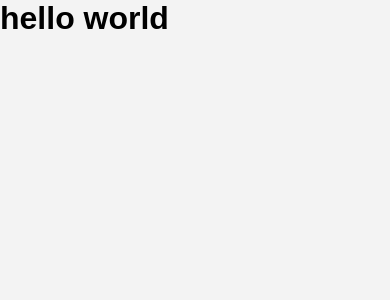
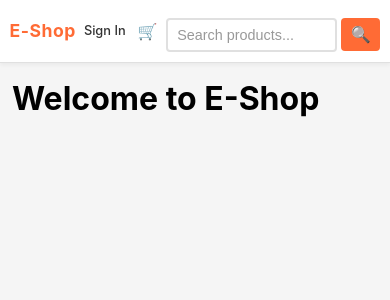
Before and after one commit to Gersam-arch/E-commerce, a React (Create React App) app in the folder client/: page / in a window 390 px wide. Shown: the top 300 px of the page. Built offline with nearby package versions, Linux system fonts and the light colour scheme.

Commit message:
Build Header component — logo, search bar, nav links, cart icon #10 DONE

```diff
--- a/client/package.json
+++ b/client/package.json
@@ -9,6 +9,7 @@
     "@testing-library/user-event": "^13.5.0",
     "react": "^19.2.7",
     "react-dom": "^19.2.7",
+    "react-router-dom": "^7.17.0",
     "react-scripts": "5.0.1",
     "web-vitals": "^2.1.4"
   },
--- a/client/src/App.css
+++ b/client/src/App.css
@@ -5,6 +5,36 @@
 }
 
 body {
-  font-family: Arial, sans-serif;
-  background: #f3f3f3;
+  font-family: -apple-system, BlinkMacSystemFont, 'Segoe UI', 'Roboto', 'Oxygen',
+    'Ubuntu', 'Cantarell', 'Fira Sans', 'Droid Sans', 'Helvetica Neue',
+    sans-serif;
+  -webkit-font-smoothing: antialiased;
+  -moz-osx-font-smoothing: grayscale;
+  background: #f5f5f5;
 }
+
+.app {
+  min-height: 100vh;
+  display: flex;
+  flex-direction: column;
+}
+
+.main-content {
+  flex: 1;
+  max-width: 1200px;
+  width: 100%;
+  margin: 0 auto;
+  padding: 2rem 1rem;
+}
+
+@media (max-width: 768px) {
+  .main-content {
+    padding: 1.5rem 1rem;
+  }
+}
+
+@media (max-width: 480px) {
+  .main-content {
+    padding: 1rem 0.75rem;
+  }
+}
--- a/client/src/App.js
+++ b/client/src/App.js
@@ -1,11 +1,22 @@
 import React from 'react';
+import { BrowserRouter as Router, Routes, Route } from 'react-router-dom';
+import Header from './components/Header';
 import './App.css';
 
 function App() {
   return (
-    <div className="app">
-      <h1>hello world</h1>
-    </div>
+    <Router>
+      <div className="app">
+        <Header />
+        <main className="main-content">
+          <Routes>
+            <Route path="/" element={<h1>Welcome to E-Shop</h1>} />
+            <Route path="/signin" element={<h1>Sign In Page</h1>} />
+            <Route path="/cart" element={<h1>Shopping Cart</h1>} />
+          </Routes>
+        </main>
+      </div>
+    </Router>
   );
 }
 
--- /dev/null
+++ b/client/src/components/Header.css
@@ -0,0 +1,246 @@
+/* Header Container */
+.header {
+  background-color: #ffffff;
+  border-bottom: 1px solid #e0e0e0;
+  position: sticky;
+  top: 0;
+  z-index: 1000;
+  box-shadow: 0 2px 4px rgba(0, 0, 0, 0.05);
+}
+
+.header-container {
+  max-width: 1200px;
+  margin: 0 auto;
+  padding: 1rem;
+  display: flex;
+  align-items: center;
+  justify-content: space-between;
+  gap: 1rem;
+  flex-wrap: wrap;
+}
+
+/* Logo */
+.logo {
+  display: flex;
+  align-items: center;
+  text-decoration: none;
+  flex-shrink: 0;
+  transition: transform 0.2s ease;
+}
+
+.logo:hover {
+  transform: scale(1.05);
+}
+
+.logo-text {
+  font-size: 1.5rem;
+  font-weight: 700;
+  color: #ff6b35;
+  letter-spacing: 0.5px;
+}
+
+/* Search Bar */
+.search-bar {
+  display: flex;
+  align-items: center;
+  flex: 1;
+  min-width: 250px;
+  gap: 0.5rem;
+}
+
+.search-input {
+  width: 100%;
+  padding: 0.625rem 1rem;
+  border: 2px solid #e0e0e0;
+  border-radius: 4px;
+  font-size: 1rem;
+  transition: all 0.3s ease;
+}
+
+.search-input:focus {
+  outline: none;
+  border-color: #ff6b35;
+  box-shadow: 0 0 0 3px rgba(255, 107, 53, 0.1);
+}
+
+.search-input::placeholder {
+  color: #999;
+}
+
+.search-btn {
+  background-color: #ff6b35;
+  border: none;
+  padding: 0.625rem 1rem;
+  border-radius: 4px;
+  cursor: pointer;
+  display: flex;
+  align-items: center;
+  justify-content: center;
+  transition: background-color 0.3s ease;
+  color: white;
+}
+
+.search-btn:hover {
+  background-color: #e55a25;
+}
+
+.search-btn:active {
+  background-color: #d54a15;
+}
+
+.search-icon {
+  font-size: 1.1rem;
+}
+
+/* Navigation Links */
+.nav-links {
+  display: flex;
+  align-items: center;
+  gap: 1.5rem;
+  flex-shrink: 0;
+}
+
+.sign-in-link,
+.cart-link {
+  text-decoration: none;
+  color: #333;
+  font-weight: 500;
+  transition: color 0.3s ease;
+  display: flex;
+  align-items: center;
+  gap: 0.5rem;
+  position: relative;
+  font-size: 0.95rem;
+}
+
+.sign-in-link:hover,
+.cart-link:hover {
+  color: #ff6b35;
+}
+
+.cart-link {
+  font-size: 1.2rem;
+}
+
+.cart-icon {
+  display: flex;
+  align-items: center;
+  font-size: 1.3rem;
+}
+
+/* Cart Badge */
+.cart-badge {
+  position: absolute;
+  top: -8px;
+  right: -12px;
+  background-color: #ff6b35;
+  color: white;
+  border-radius: 50%;
+  width: 20px;
+  height: 20px;
+  display: flex;
+  align-items: center;
+  justify-content: center;
+  font-size: 0.75rem;
+  font-weight: 700;
+}
+
+/* Mobile Responsive Design (320px+) */
+@media (max-width: 768px) {
+  .header-container {
+    padding: 0.75rem;
+    gap: 0.75rem;
+  }
+
+  .logo-text {
+    font-size: 1.25rem;
+  }
+
+  .search-bar {
+    order: 3;
+    width: 100%;
+    min-width: unset;
+    margin-top: 0.5rem;
+  }
+
+  .search-input {
+    padding: 0.5rem 0.75rem;
+    font-size: 0.95rem;
+  }
+
+  .search-btn {
+    padding: 0.5rem 0.75rem;
+  }
+
+  .nav-links {
+    gap: 1rem;
+    font-size: 0.9rem;
+  }
+
+  .sign-in-link {
+    font-size: 0.85rem;
+  }
+
+  .cart-icon {
+    font-size: 1.1rem;
+  }
+
+  .cart-badge {
+    width: 18px;
+    height: 18px;
+    font-size: 0.65rem;
+    top: -6px;
+    right: -10px;
+  }
+}
+
+/* Extra Small Devices (320px - 480px) */
+@media (max-width: 480px) {
+  .header-container {
+    padding: 0.6rem;
+    gap: 0.5rem;
+  }
+
+  .logo-text {
+    font-size: 1.1rem;
+  }
+
+  .search-bar {
+    gap: 0.25rem;
+  }
+
+  .search-input {
+    padding: 0.45rem 0.6rem;
+    font-size: 0.9rem;
+  }
+
+  .search-btn {
+    padding: 0.45rem 0.6rem;
+    font-size: 0.9rem;
+  }
+
+  .search-icon {
+    font-size: 1rem;
+  }
+
+  .nav-links {
+    gap: 0.75rem;
+    font-size: 0.85rem;
+  }
+
+  .sign-in-link {
+    font-size: 0.8rem;
+  }
+
+  .cart-icon {
+    font-size: 1rem;
+  }
+
+  .cart-badge {
+    width: 16px;
+    height: 16px;
+    font-size: 0.6rem;
+    top: -5px;
+    right: -8px;
+  }
+}
--- /dev/null
+++ b/client/src/components/Header.js
@@ -0,0 +1,64 @@
+import React, { useState } from 'react';
+import { Link } from 'react-router-dom';
+import './Header.css';
+
+function Header() {
+  const [searchQuery, setSearchQuery] = useState('');
+  const cartItemsCount = 0; // Placeholder, will be connected to state management later
+
+  const handleSearchChange = (e) => {
+    setSearchQuery(e.target.value);
+  };
+
+  const handleSearchSubmit = (e) => {
+    e.preventDefault();
+    if (searchQuery.trim()) {
+      console.log('Search for:', searchQuery);
+      // Handle search navigation later
+      setSearchQuery('');
+    }
+  };
+
+  return (
+    <header className="header">
+      <div className="header-container">
+        {/* Logo */}
+        <Link to="/" className="logo">
+          <span className="logo-text">E-Shop</span>
+        </Link>
+
+        {/* Search Bar */}
+        <form className="search-bar" onSubmit={handleSearchSubmit}>
+          <input
+            type="text"
+            className="search-input"
+            placeholder="Search products..."
+            value={searchQuery}
+            onChange={handleSearchChange}
+            aria-label="Search products"
+          />
+          <button type="submit" className="search-btn" aria-label="Search">
+            <span className="search-icon">🔍</span>
+          </button>
+        </form>
+
+        {/* Navigation Links */}
+        <nav className="nav-links">
+          <Link to="/signin" className="sign-in-link">
+            Sign In
+          </Link>
+
+          {/* Cart Icon with Badge */}
+          <Link to="/cart" className="cart-link">
+            <span className="cart-icon">🛒</span>
+            {cartItemsCount > 0 && (
+              <span className="cart-badge">{cartItemsCount}</span>
+            )}
+          </Link>
+        </nav>
+      </div>
+    </header>
+  );
+}
+
+export default Header;
```
Also changed, not shown: 1 other file (tests, documents, lock files or other folders).
